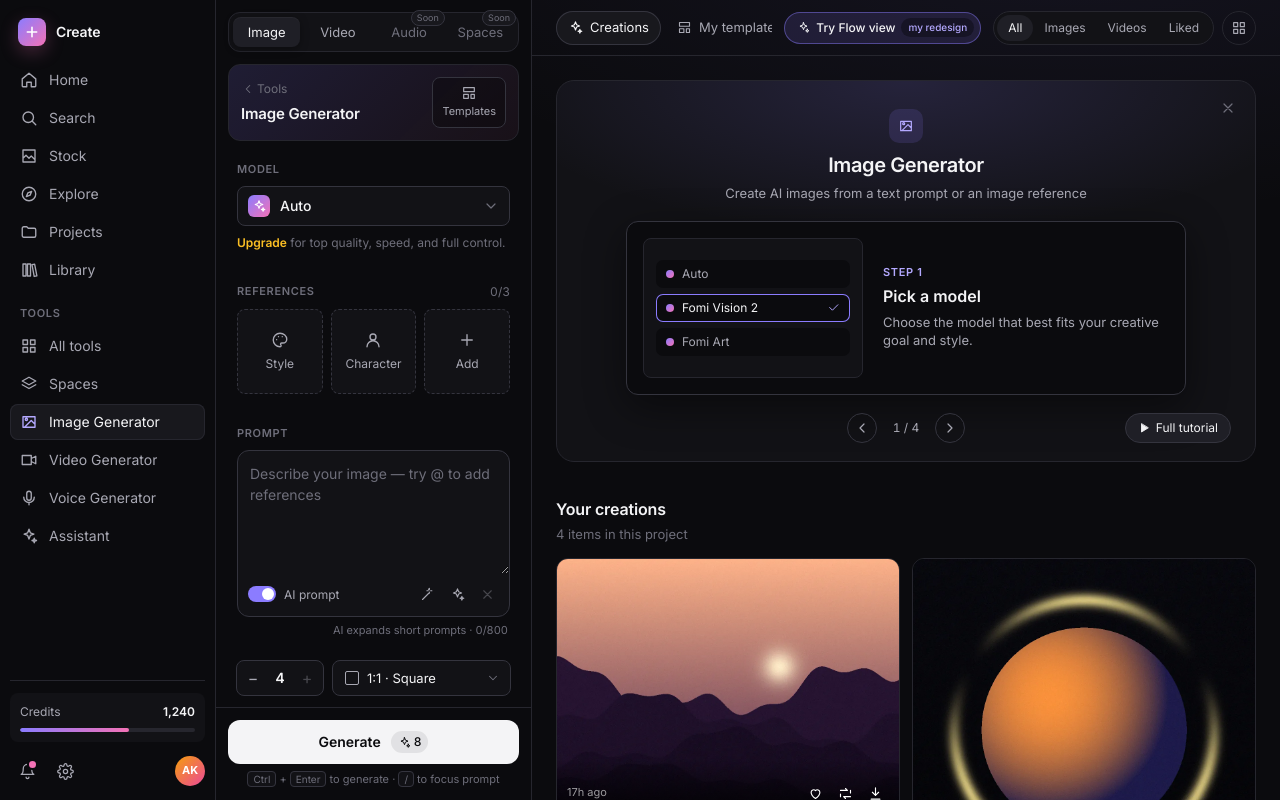
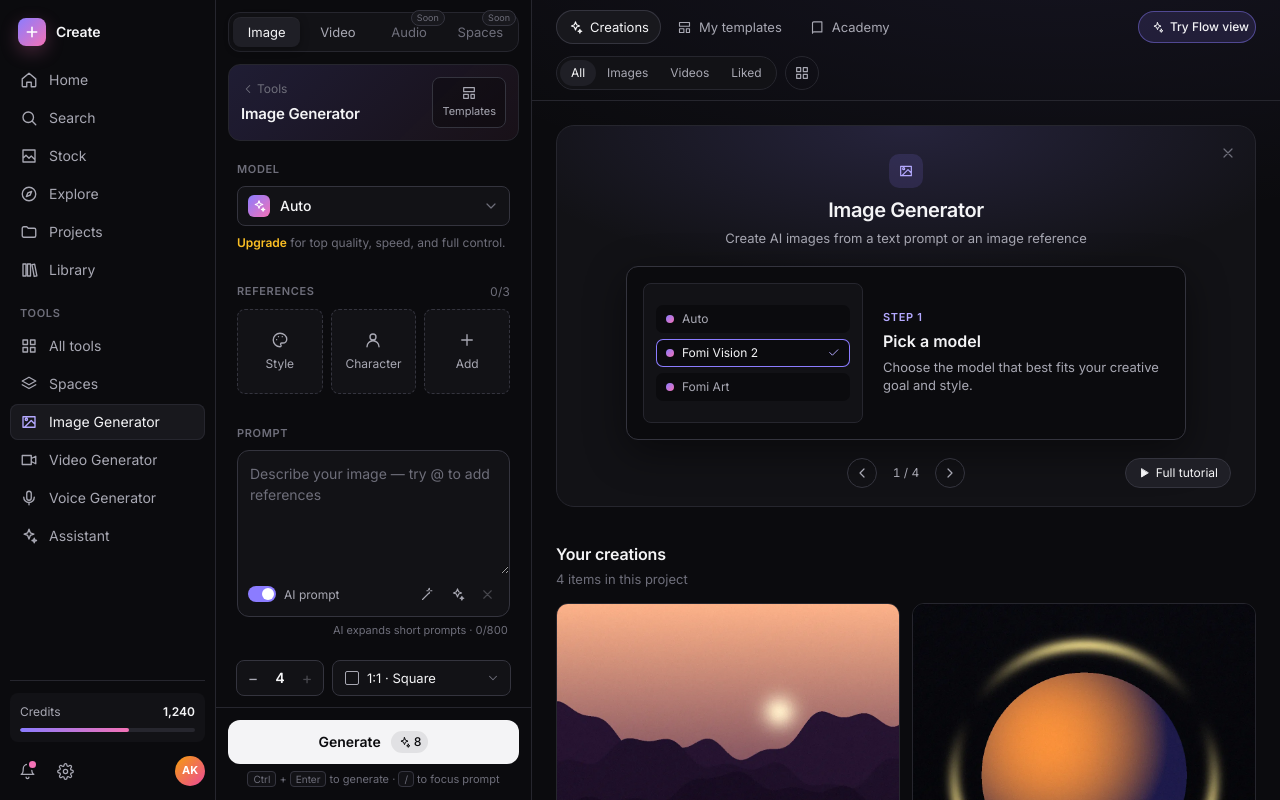
Before and after one commit to Afsheen96/fomi-studio, a Next.js app: page / in a window 1280 px wide. Built offline with nearby package versions, Linux system fonts and the light colour scheme.

Commit message:
Workspace header: wrap on laptop widths so all tabs stay visible

```diff
--- a/src/components/workspace/Workspace.module.css
+++ b/src/components/workspace/Workspace.module.css
@@ -18,6 +18,8 @@
 
 .tabs {
   display: flex;
+  flex-shrink: 0;
+  max-width: 100%;
   gap: 4px;
   min-width: 0;
   overflow-x: auto;
@@ -194,7 +196,7 @@
   }
 }
 
-@media (max-width: 1180px) {
+@media (max-width: 1440px) {
   .header {
     flex-wrap: wrap;
   }
```
